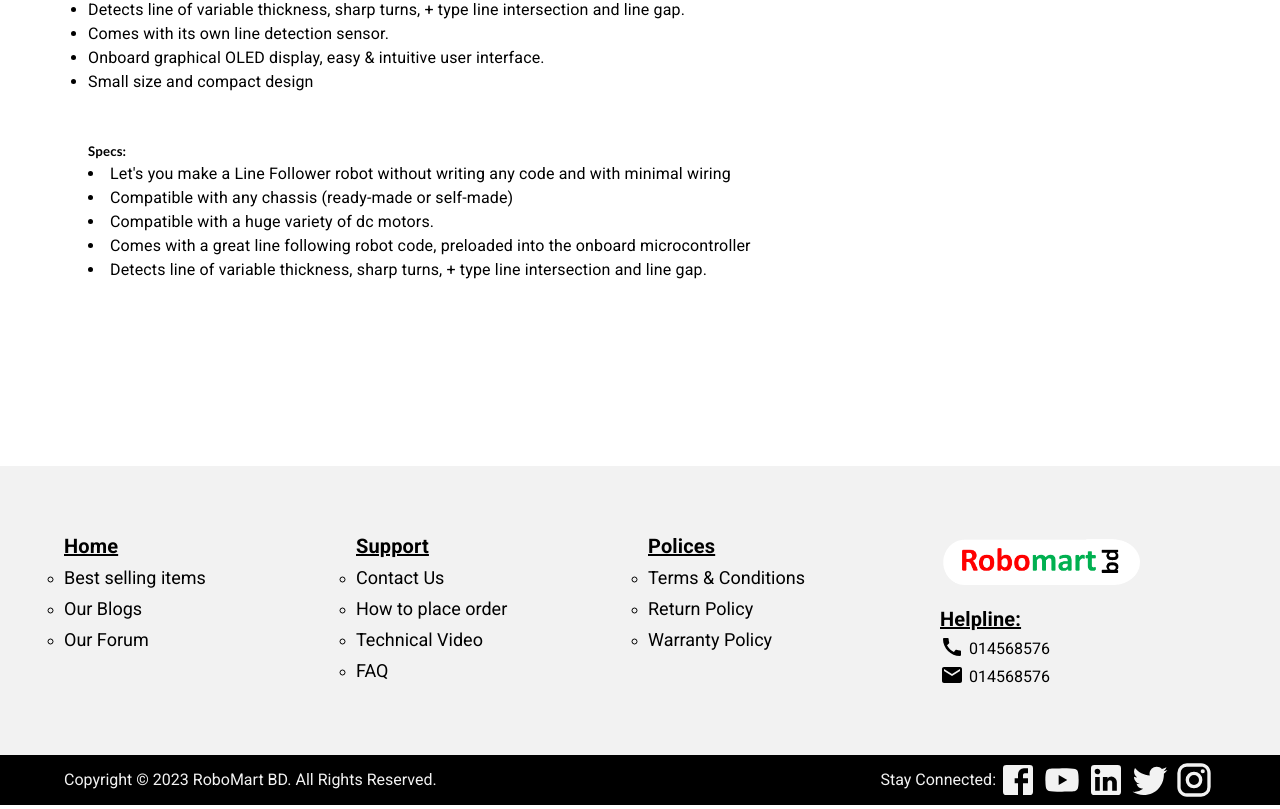
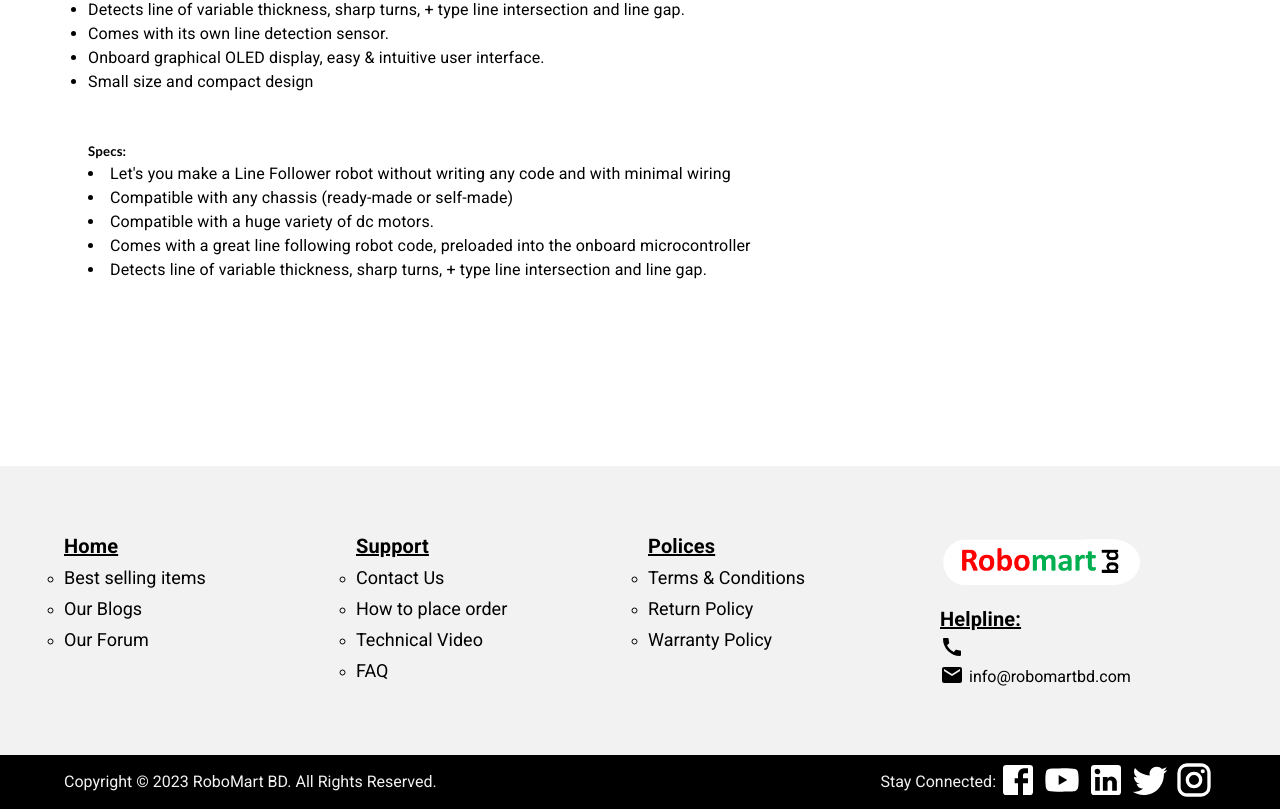
Before and after one commit to sabbir1054/robomartBD-frontend, a React (Vite) app: page /product/59851231 in a window 1280 px wide. Shown: the part 817-1626 px from the top of the page. Built offline with nearby package versions, Linux system fonts and the light colour scheme; no server answers.

Commit message:
home page data retireve from api

```diff
--- a/src/Pages/Home/Home.jsx
+++ b/src/Pages/Home/Home.jsx
@@ -1,31 +1,15 @@
-import React from "react";
-import { useGetUserQuery } from "../../redux/api/api";
+import React, { useEffect, useState } from "react";
+import { useGetHomeDataQuery, useGetUserQuery } from "../../redux/api/api";
 import CategoryProducts from "./Sections/CategoryWiseProducts/CategoryProducts";
 import Hero from "./Sections/HeroSection/Hero";
 import JoinOurCommunity from "./Sections/JoinOurCommunity/JoinOurCommunity";
 import TopBlogs from "./Sections/TopBlogs/TopBlogs";
 
 const Home = () => {
+
   const { data, isLoading, isError } = useGetUserQuery();
-  if (data) {
-    console.log(data[0].first_name);
-  }
-  // useEffect(() => {
-  //   // Retrieve the access token from local storage
-  //   localforage
-  //     .getItem("accessToken")
-  //     .then((accessToken) => {
-  //       if (accessToken) {
-  //         console.log("Access token retrieved:", accessToken);
-  //         // You can use the accessToken as needed (e.g., for making API requests)
-  //       } else {
-  //         console.log("Access token not found in local storage");
-  //       }
-  //     })
-  //     .catch((error) => {
-  //       console.error("Error retrieving access token:", error);
-  //     });
-  // }, []);
+
+
   return (
     <>
       <Hero />
--- a/src/Pages/Home/Sections/HeroSection/CategoryList.jsx
+++ b/src/Pages/Home/Sections/HeroSection/CategoryList.jsx
@@ -6,8 +6,11 @@ import ListItemButton from "@mui/material/ListItemButton";
 import ListItemText from "@mui/material/ListItemText";
 import React, { useEffect, useState } from "react";
 import { useNavigate, useParams } from "react-router-dom";
+import { useGetHomeDataQuery } from "../../../../redux/api/api";
 import styles from "./Hero.module.scss";
 const CategoryList = () => {
+    const { data: homeData1, isLoading: homeLoading } = useGetHomeDataQuery();
+
   const [categoriesList, setCategoriesList] = useState([]);
   const params = useParams();
   const navigation = useNavigate();
@@ -49,7 +52,7 @@ const CategoryList = () => {
         </div>
         <nav aria-label="main mailbox folders">
           <List>
-            {categoriesList?.map((category) => (
+            {homeData1?.catagorylist?.map((category) => (
               <>
                 <Divider />
                 <ListItem
@@ -69,6 +72,7 @@ const CategoryList = () => {
                 </ListItem>
               </>
             ))}
+
           </List>
         </nav>
         <Divider />
--- a/src/Pages/Home/Sections/HeroSection/Components/OfferCards/OfferCards.jsx
+++ b/src/Pages/Home/Sections/HeroSection/Components/OfferCards/OfferCards.jsx
@@ -1,24 +1,27 @@
 import { Grid } from "@mui/material";
 import React from "react";
+import { useGetHomeDataQuery } from "../../../../../../redux/api/api";
 
 const OfferCards = () => {
+  const { data: homeData1, isLoading: homeLoading } = useGetHomeDataQuery();
+
+  if (homeLoading) {
+    return <p>Loading...</p>;
+  }
   return (
     <>
       <Grid container>
+        {homeData1?.spacialoffer?.map((offer) => (
           <Grid item xs={6} md={12} paddingY={1}>
             <img
-            src="https://i.ibb.co/XWktr0z/2023-05-31-09-39-43.jpg"
+              src={`https://api.robomartbd.com${offer?.poster}`}
               alt=""
               style={{ width: "85%" }}
             />
           </Grid>
-        <Grid item xs={6} md={12} paddingY={1}>
-          <img
-            src="https://i.ibb.co/XWktr0z/2023-05-31-09-39-43.jpg"
-            alt=""
-            style={{ width: "85%" }}
-          />
-        </Grid>
+        ))}
+
+
       </Grid>
     </>
   );
--- a/src/Pages/Home/Sections/HeroSection/Components/Slider/HeroSlider.jsx
+++ b/src/Pages/Home/Sections/HeroSection/Components/Slider/HeroSlider.jsx
@@ -6,8 +6,15 @@ import "swiper/css/pagination";
 import { Swiper, SwiperSlide } from "swiper/react";
 
 import { Box } from "@mui/material";
+import { useGetHomeDataQuery } from "../../../../../../redux/api/api";
 
 const HeroSlider = () => {
+  const { data: homeData1, isLoading: homeLoading } = useGetHomeDataQuery();
+
+  if (homeLoading) {
+    return (<p>Loading...</p>)
+  }
+
   return (
     <>
       <Swiper
@@ -17,7 +24,20 @@ const HeroSlider = () => {
         autoplay={true}
         className="mySwiper"
       >
-        <SwiperSlide>
+        {homeData1?.homeslider.map((sliderImg) => (
+          <SwiperSlide>
+            <Box>
+              <img
+                style={{ width: "100%" }}
+                src={`https://api.robomartbd.com${sliderImg?.poster}`}
+                alt=""
+                srcset=""
+              />
+            </Box>
+          </SwiperSlide>
+        ))}
+
+        {/* <SwiperSlide>
           <Box>
             <img
               style={{ width: "100%" }}
@@ -36,17 +56,7 @@ const HeroSlider = () => {
               srcset=""
             />
           </Box>
-        </SwiperSlide>
-        <SwiperSlide>
-          <Box>
-            <img
-              style={{ width: "100%" }}
-              src="https://i.ibb.co/5MbWKSY/img3.jpg"
-              alt=""
-              srcset=""
-            />
-          </Box>
-        </SwiperSlide>
+        </SwiperSlide> */}
       </Swiper>
     </>
   );
--- a/src/Shared/Footer/Footer.jsx
+++ b/src/Shared/Footer/Footer.jsx
@@ -1,15 +1,18 @@
 import CallIcon from "@mui/icons-material/Call";
 import FacebookIcon from "@mui/icons-material/Facebook";
+import InstagramIcon from "@mui/icons-material/Instagram";
+import LinkedInIcon from "@mui/icons-material/LinkedIn";
 import MailIcon from "@mui/icons-material/Mail";
+import TwitterIcon from "@mui/icons-material/Twitter";
+import YouTubeIcon from "@mui/icons-material/YouTube";
 import { Box, Container, Grid, Typography } from "@mui/material";
 import React from "react";
 import { NavLink } from "react-router-dom";
+import { useGetHomeDataQuery } from "../../redux/api/api";
 import styles from "./Footer.module.scss";
-import YouTubeIcon from "@mui/icons-material/YouTube";
-import TwitterIcon from "@mui/icons-material/Twitter";
-import InstagramIcon from "@mui/icons-material/Instagram";
-import LinkedInIcon from "@mui/icons-material/LinkedIn";
 const Footer = () => {
+  const { data: homeData1, isLoading: homeLoading } = useGetHomeDataQuery();
+
   return (
     <div>
       <Box className={styles.footerTopWrapper}>
@@ -111,7 +114,7 @@ const Footer = () => {
                     marginLeft: "5px",
                   }}
                 >
-                  014568576
+                  {homeData1?.phone}
                 </p>
               </div>
               <div
@@ -127,7 +130,7 @@ const Footer = () => {
                     marginLeft: "5px",
                   }}
                 >
-                  014568576
+                  info@robomartbd.com
                 </p>
               </div>
             </Grid>
@@ -145,11 +148,26 @@ const Footer = () => {
           <p className="">Copyright © 2023 RoboMart BD. All Rights Reserved.</p>
           <Box style={{ display: "flex", alignItems: "center" }}>
             <p>Stay Connected:</p>{" "}
-            <FacebookIcon className={styles.socialIcon} />
-            <YouTubeIcon className={styles.socialIcon} />
-            <LinkedInIcon className={styles.socialIcon} />
-            <TwitterIcon className={styles.socialIcon} />
-            <InstagramIcon className={styles.socialIcon} />
+            <NavLink to={`${homeData1?.facebook}`} style={{ color: "white" }}>
+              {" "}
+              <FacebookIcon className={styles.socialIcon} />
+            </NavLink>
+            <NavLink to={`${homeData1?.youtube}`} style={{ color: "white" }}>
+              {" "}
+              <YouTubeIcon className={styles.socialIcon} />
+            </NavLink>
+            <NavLink to={`${homeData1?.linkdin}`} style={{ color: "white" }}>
+              {" "}
+              <LinkedInIcon className={styles.socialIcon} />
+            </NavLink>
+            <NavLink to={`${homeData1?.twiter}`} style={{ color: "white" }}>
+              {" "}
+              <TwitterIcon className={styles.socialIcon} />
+            </NavLink>
+            <NavLink to={`${homeData1?.instragram}`} style={{ color: "white" }}>
+              {" "}
+              <InstagramIcon className={styles.socialIcon} />
+            </NavLink>
           </Box>
         </Container>
       </Box>
--- a/src/Shared/NavigationBars/HeroNavigationBar/HeroNavigation.jsx
+++ b/src/Shared/NavigationBars/HeroNavigationBar/HeroNavigation.jsx
@@ -15,10 +15,13 @@ import {
 } from "@mui/material";
 import React, { useEffect, useState } from "react";
 import { NavLink, useLocation, useNavigate } from "react-router-dom";
-import { useGetCartQuery, useGetUserQuery } from "../../../redux/api/api";
+import {
+  useGetCartQuery,
+  useGetHomeDataQuery,
+  useGetUserQuery,
+} from "../../../redux/api/api";
 import PageNavigationBar from "../PageNavigationBar.jsx/PageNavigationBar";
 import styles from "./HeroNavigation.module.scss";
-import SelectCategory from "./SelectCategory";
 
 const theme = createTheme({
   palette: {
@@ -30,6 +33,8 @@ const theme = createTheme({
 });
 
 const HeroNavigation = () => {
+  const { data: homeData1, isLoading: homeLoading } = useGetHomeDataQuery();
+
   const { data, isLoading, isError } = useGetUserQuery();
   const { data: cartData } = useGetCartQuery();
   const cartCount = cartData ? cartData.count : 0;
@@ -85,14 +90,11 @@ const HeroNavigation = () => {
               alignItems="center"
             >
               <Box>
-                {" "}
-                {/* {changeIcon ? (
-                  <SelectCategory />
-                ) : ( */}
-                  <NavLink to={"/"} >
-                    <img src="/assets/logo.png" alt="" width={200} srcset="" />
-                  </NavLink>
-                {/* // )} */}
+                =
+                <NavLink to={"/"}>
+                  <img src="/assets/logo.png" alt="" width={200} srcset="" />
+                </NavLink>
+                =
               </Box>
             </Grid>
             <Grid
@@ -198,7 +200,11 @@ const HeroNavigation = () => {
       </AppBar>
 
       <AppBar
-        sx={{ backgroundColor: "var(--primaryColor)", boxShadow: "unset",marginTop:"73px" }}
+        sx={{
+          backgroundColor: "var(--primaryColor)",
+          boxShadow: "unset",
+          marginTop: "73px",
+        }}
         component=""
         position=""
         positionRelative
--- a/src/redux/api/api.js
+++ b/src/redux/api/api.js
@@ -23,9 +23,17 @@ export const robomartApi = createApi({
     getCart: builder.query({
       query: () => "/cart/get_cart",
     }),
+    getHomeData: builder.query({
+      query: () => `/api/home`,
+    }),
   }),
 });
 
 // Export hooks for usage in functional components, which are
 // auto-generated based on the defined endpoints
-export const { useGetUserQuery, useGetCartQuery,useGetCategoryListProductsQuery } = robomartApi;
+export const {
+  useGetUserQuery,
+  useGetCartQuery,
+  useGetCategoryListProductsQuery,
+  useGetHomeDataQuery,
+} = robomartApi;
```
Lines whose indentation alone changed are shown as unchanged.
